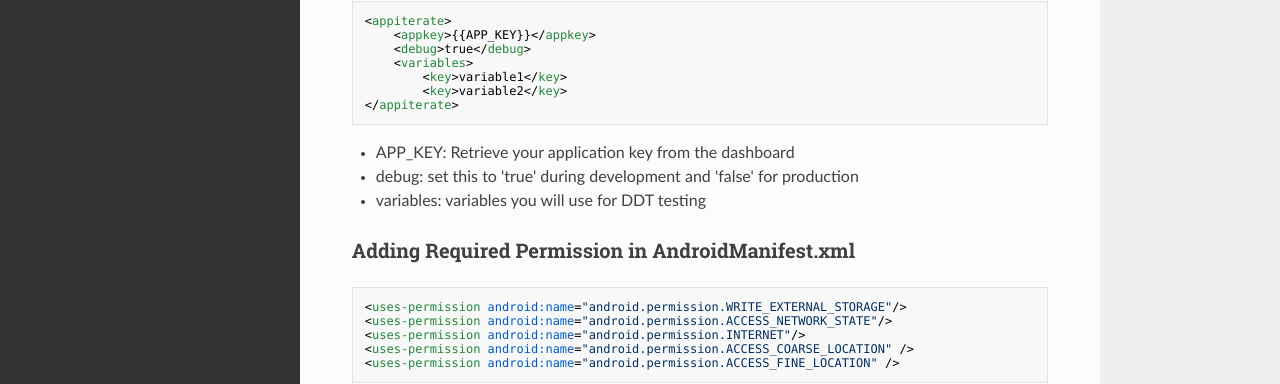
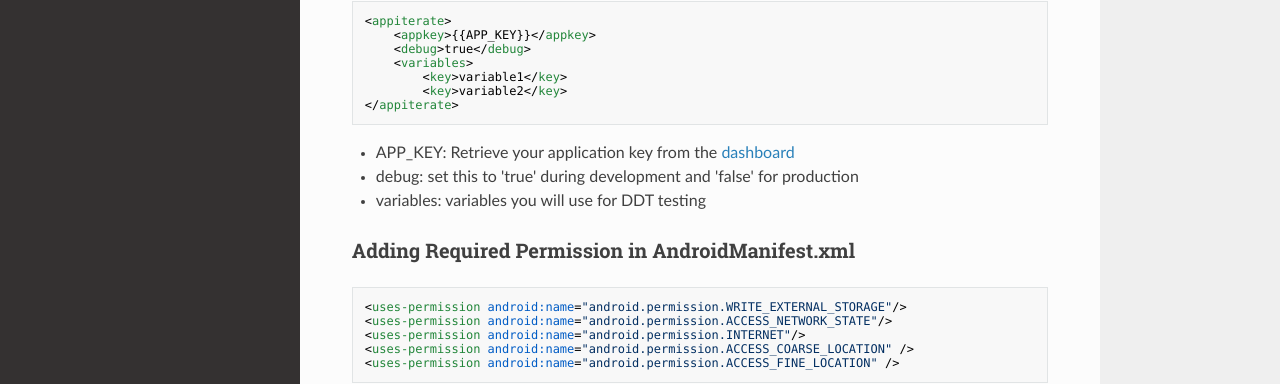
Before and after one commit to AppIterate/docs, an MkDocs documentation site: the page built from docs/android.md, in a window 1280 px wide and 1242 px high. Shown: the part 512-896 px from the top of the window. Built offline with MkDocs 1.6.1, drawn with Linux system fonts in a browser that asks for light colours; nearby versions of some CDN libraries; part of the change alters nothing that is shown.

````diff
--- a/docs/android.md
+++ b/docs/android.md
@@ -23,7 +23,8 @@ Create `appiterate.xml` in project's resources in xml folder
 </appiterate>
 ```
 
-* APP_KEY: Retrieve your application key from the dashboard
+* APP_KEY: Retrieve your application key from the
+<a href="http://dashboard.appiterate.com" target="_blank">dashboard</a>
 * debug: set this to 'true' during development and 'false' for production
 * variables: variables you will use for DDT testing
 
````
